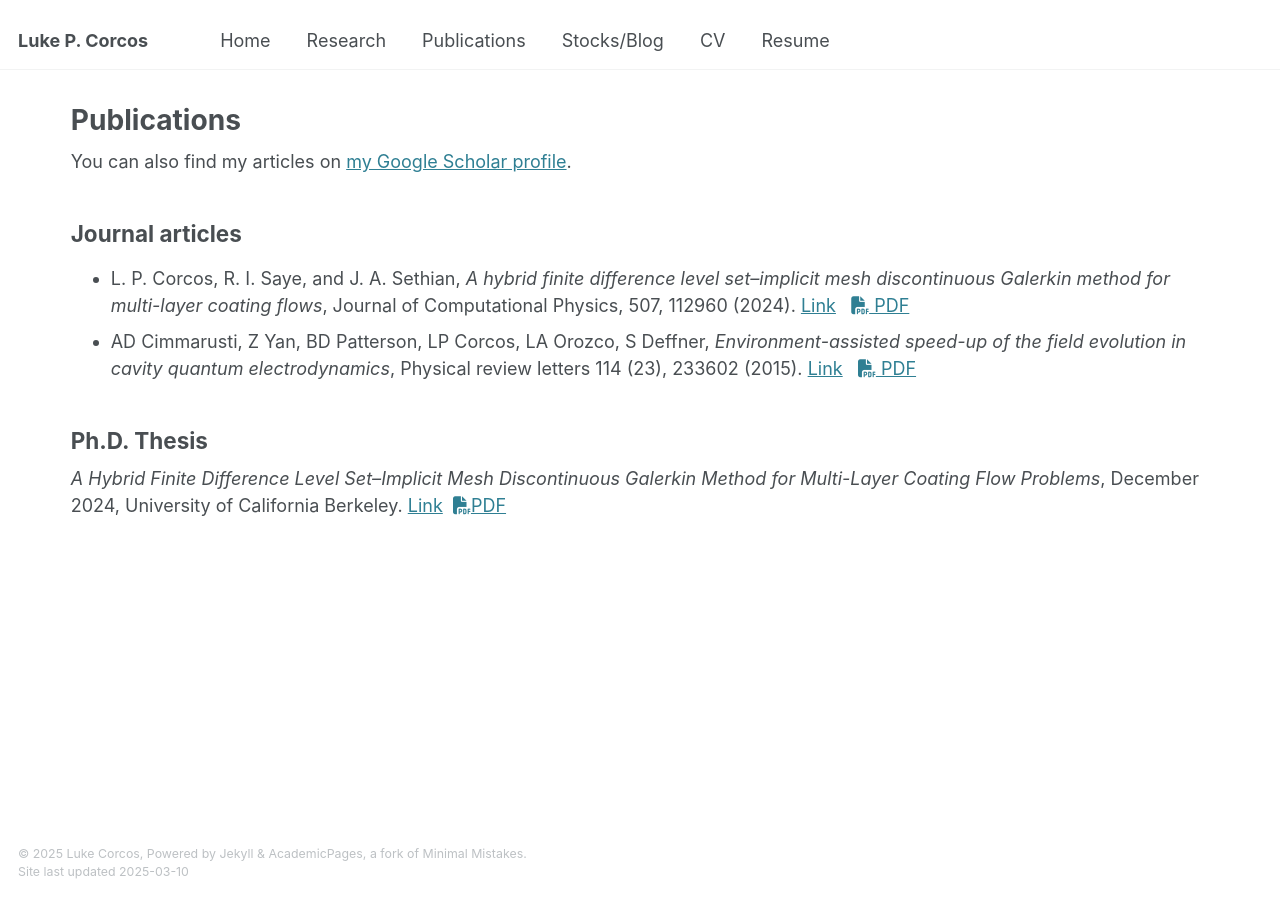
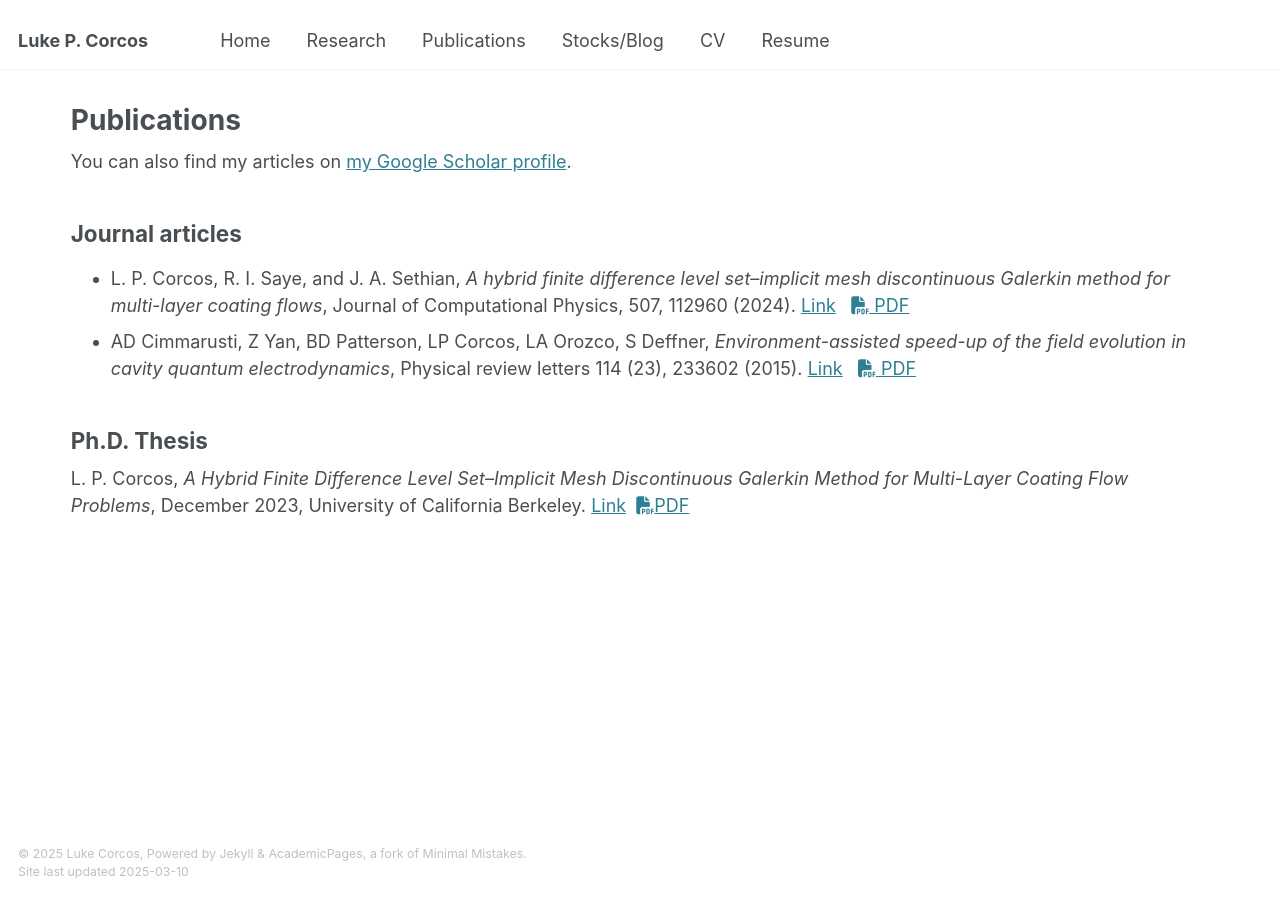
Before and after one commit to lpcorcos/lpcorcos.github.io, a Jekyll site: the page built from _pages/publications.html, in a window 1280 px wide. Built offline with Jekyll 4.4.1, drawn with Linux system fonts in a browser that asks for light colours.

Commit message:
justified text on about page, corrected my thesis publication year.

```diff
--- a/_pages/publications.html
+++ b/_pages/publications.html
@@ -32,9 +32,9 @@
 
 
 <h2>Ph.D. Thesis</h2>
-<i>A Hybrid Finite Difference Level Set–Implicit Mesh
+L. P. Corcos, <i>A Hybrid Finite Difference Level Set–Implicit Mesh
 Discontinuous Galerkin Method for Multi-Layer Coating Flow Problems</i>,
-December 2024, University of California Berkeley.
+December 2023, University of California Berkeley.
 <a href= "https://www.proquest.com/openview/c3a45544f62d7185537acfaa0a4c7a4d/1?pq-origsite=gscholar&cbl=18750&diss=y">Link</a>&nbsp
 <a href="http://lpcorcos.github.io/publications/CorcosPhdThesis.pdf"> <i class="fa-solid fa-file-pdf"></i>PDF</a>
 
```
Also changed, not shown: _pages/about.md (+9 -5 lines).
